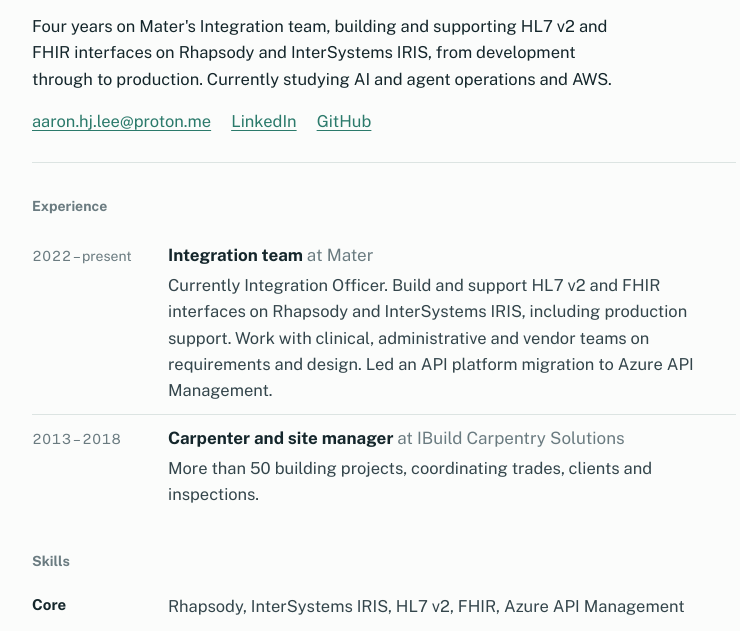
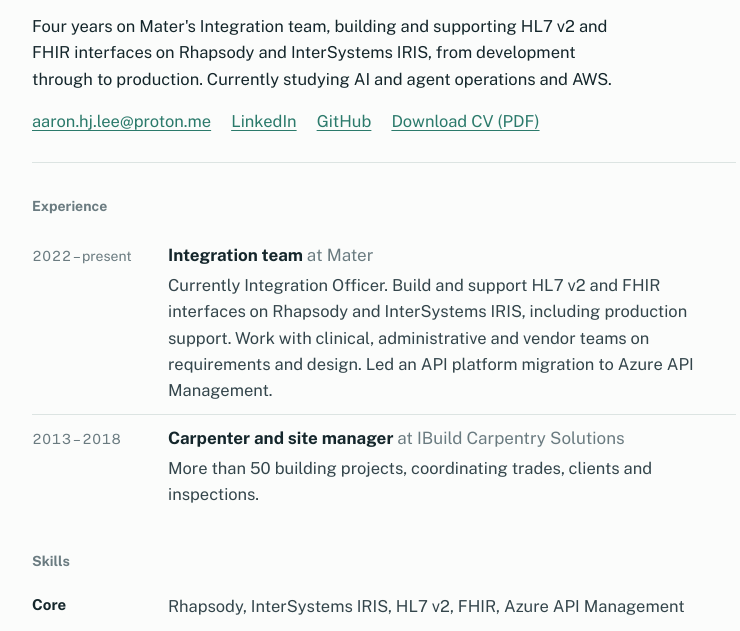
Before and after one commit to aaron9902/portfolio, a plain HTML site: page index.html in a window 1280 px wide. Shown: the part 128-759 px from the top of the page, without its empty margins (256-996 px from the left). Drawn offline with nearby package versions, Linux system fonts and the light colour scheme.

Commit message:
Add downloadable CV
Co-Authored-By: Claude Fable 5.2 <noreply@anthropic.com>
Claude-Session: https://claude.ai/code/session_01BDv2u79vmA6QrJq9nnub3A

```diff
--- a/index.html
+++ b/index.html
@@ -57,7 +57,7 @@
   <h1>Aaron Lee</h1>
   <p class="title">Integration Officer at Mater, Brisbane</p>
   <p class="summary">Four years on Mater's Integration team, building and supporting HL7 v2 and FHIR interfaces on Rhapsody and InterSystems IRIS, from development through to production. Currently studying AI and agent operations and AWS.</p>
-  <p class="links"><a href="mailto:aaron.hj.lee@proton.me">aaron.hj.lee@proton.me</a><a href="https://www.linkedin.com/in/hyungjulee">LinkedIn</a><a href="https://github.com/aaron9902">GitHub</a></p>
+  <p class="links"><a href="mailto:aaron.hj.lee@proton.me">aaron.hj.lee@proton.me</a><a href="https://www.linkedin.com/in/hyungjulee">LinkedIn</a><a href="https://github.com/aaron9902">GitHub</a><a href="Aaron-Lee-CV.pdf">Download CV (PDF)</a></p>
 </header>
 
 <section>
```
Also changed, not shown: 1 other file.
